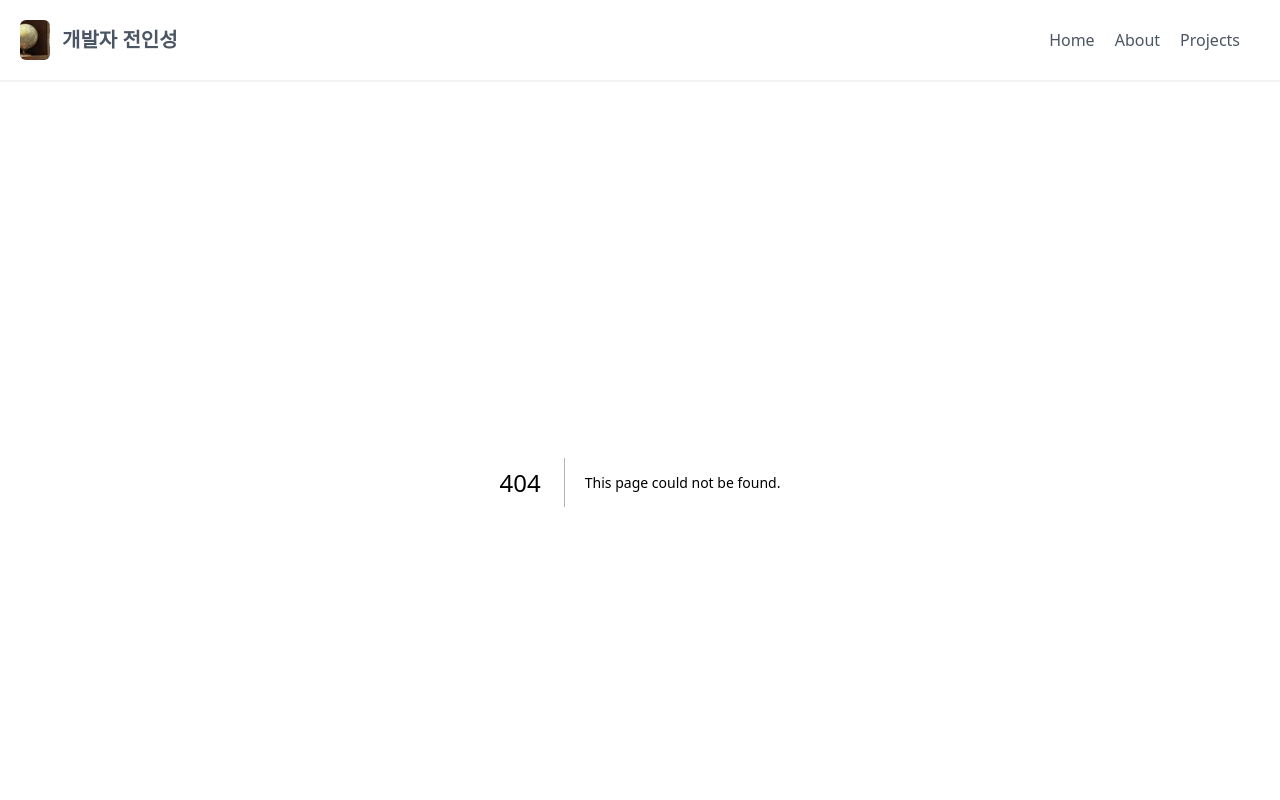
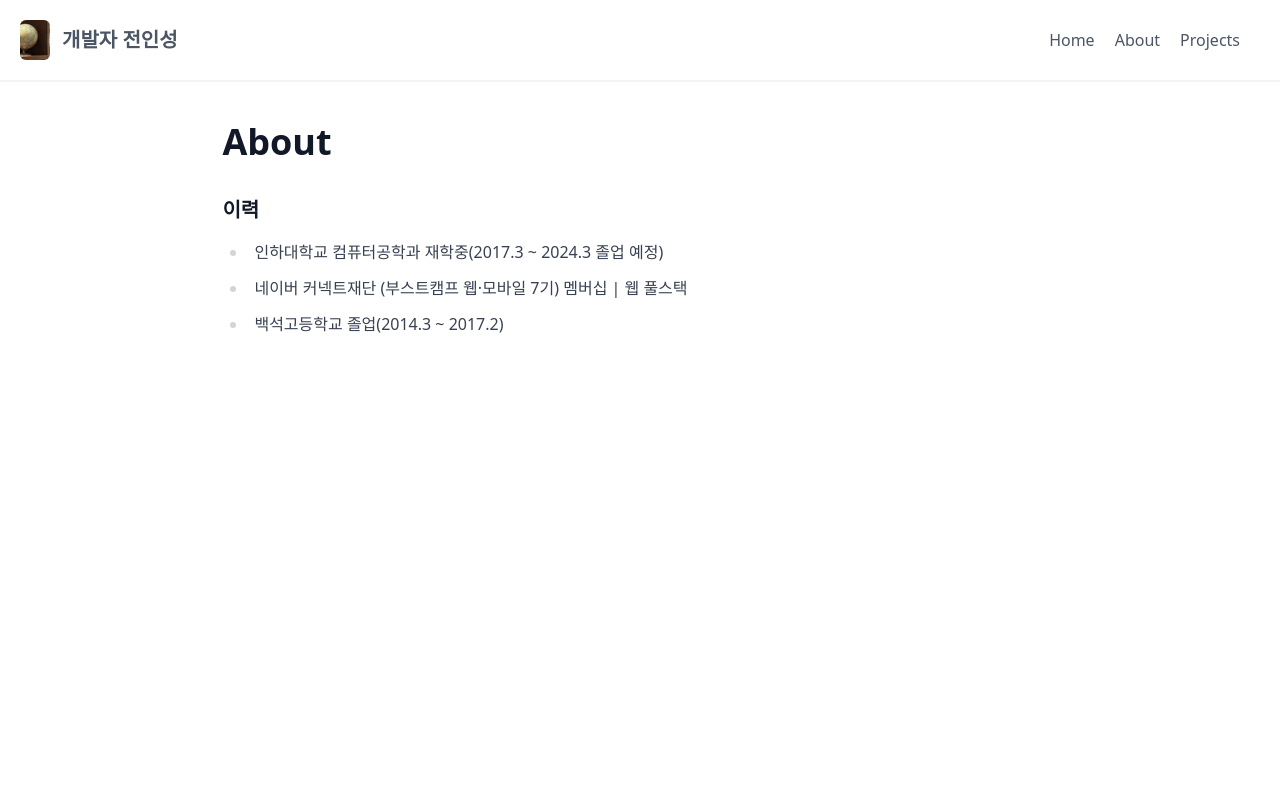
Before and after one commit to jis8140/SOL, a Next.js app in the folder sol/: page /about in a window 1280 px wide. Before the commit this address had no page. Shown: the top 800 px of the page. Built offline with nearby package versions, Linux system fonts and the light colour scheme.

Commit message:
feat: about page
feat about page

```diff
--- /dev/null
+++ b/sol/src/app/about/page.tsx
@@ -0,0 +1,17 @@
+const About = () => {
+  return (
+    <section className="container prose p-10 mx-auto">
+      <h1>About</h1>
+
+
+      <h3>이력</h3>
+        <ul>
+          <li>인하대학교 컴퓨터공학과 재학중(2017.3 ~ 2024.3 졸업 예정)</li>
+          <li>네이버 커넥트재단 (부스트캠프 웹·모바일 7기) 멤버십 | 웹 풀스택</li>
+          <li>백석고등학교 졸업(2014.3 ~ 2017.2)</li>
+        </ul>
+    </section>
+  );
+}
+
+export default About;
```
